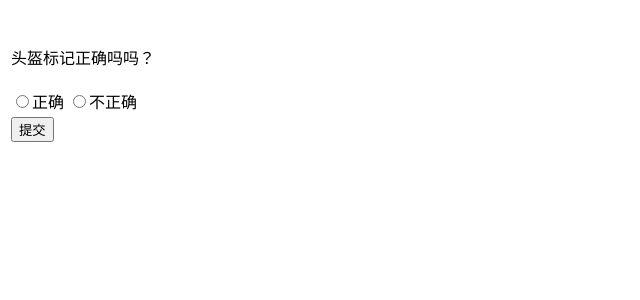
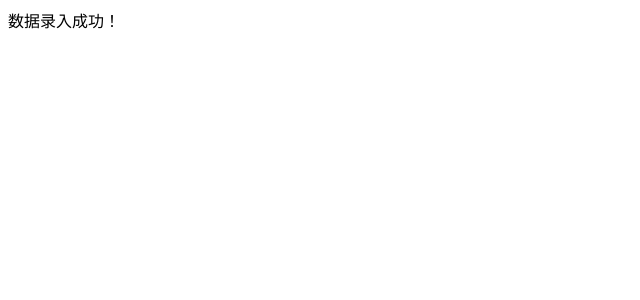
Before and after one commit to chaplinlee/ActiveMarkingSystem, a Django app: page /test/ in a window 1280 px wide. Shown: the top 300 px of the page, without its empty margins (0-640 px from the left). Run offline with Django 3.2, Linux system fonts and the light colour scheme.

Commit message:
我好了

```diff
--- a/ActiveMarkingSystem/urls.py
+++ b/ActiveMarkingSystem/urls.py
@@ -28,6 +28,7 @@
     path('helmetjudge/', views.page_helmet_judge, name='hel_metjudge'),
     path('test/', views.page_test, name='test'),
 
+
     # path("", include(('learning_logs.urls','learning_logs'), namespace='learning_logs')),
     # url(r'^login/', views.login),
 
--- a/Ams/views.py
+++ b/Ams/views.py
@@ -24,12 +24,7 @@
 
             return HttpResponse('error user!')
 def index(request):
-    # Input data
 
-    # road_data_set_input()
-    # ground_data_set_input()
-
-    # helmet_dataset_input()
     return render(request, "index.html")
 
 def main_page():
@@ -210,6 +205,12 @@
         return render(request, "page_helmetjudge.html", {"image_push": image_push, "rect_data": json.dumps(image_rect)})
 
 def page_test(requset):
+    # Input data
+    #
+    # road_data_set_input()
+    # ground_data_set_input()
+
+    helmet_dataset_input()
     return  render(requset, "page_test.html")
 
 def page_tag_judgement(request):
--- a/templates/index.html
+++ b/templates/index.html
@@ -8,8 +8,7 @@
     <a href="{% url 'page_marking' %}"><input type=button value="标记页面" ></a>
     <a href="{% url 'page_marking' %}"><input type=button value="CNN标记页面" ></a>
     <a href="{% url 'hel_metjudge' %}"><input type=button value="头盔标记页面" ></a>
-    <a href="{% url 'test' %}"><input type=button value="测试页面" ></a>
-
+    <a href="{% url 'test' %}"><input type=button value="数据录入" ></a>
 
 </body>
 </html>
--- a/templates/page_test.html
+++ b/templates/page_test.html
@@ -9,57 +9,7 @@
 </head>
 
 <body>
-    <img id="helmet" src="../static/data_set/safetyHelmet/heldata.jpeg" alt="helmet" hidden>
-
-    <canvas id="myCanvas" ></canvas>
-
-    <script>
-
-        var canvas = document.getElementById("myCanvas");
-        var ctx = canvas.getContext("2d");
-        var img = document.getElementById("helmet");
-
-        {#set canvas size#}
-        var imgWidth = img.width;
-        var imgHeight = img.height;
-        canvas.width = imgWidth;
-        canvas.height = imgHeight;
-
-        {#draw image#}
-        ctx.drawImage(img, 0, 0, imgWidth, imgHeight);
-
-        {#draw rectangle#}
-        var x = 0.501042 * imgWidth;
-        var y = 0.539583 * imgHeight;
-        var width = 0.056250 * imgWidth;
-        var height = 0.104167 * imgHeight;
-        var x_leftTopPoint = x - width/2;
-        var y_leftTopPoint = y - height/2;
-
-        ctx.beginPath();
-        ctx.lineWidth = "2";
-        ctx.strokeStyle = "blue";
-        {#x, y, width, height#}
-        ctx.rect(x_leftTopPoint, y_leftTopPoint, width, height);
-        ctx.stroke();
-    </script>
-
-    <form id="id_form" method="post">
-        <table>
-            <tr>
-                <td><p>头盔标记正确吗吗？</p></td>
-            </tr>
-            <tr>
-                <td>
-                    <label><input name="flag" type="radio" value="1" />正确</label>
-                    <label><input name="flag" type="radio" value="0" />不正确</label>
-                </td>
-            </tr>
-            <tr>
-                <td><input type="submit" value="提交"></td>
-            </tr>
-        </table>
-    </form>
+    <a>数据录入成功！</a>
 </body>
 
 </html>
```
